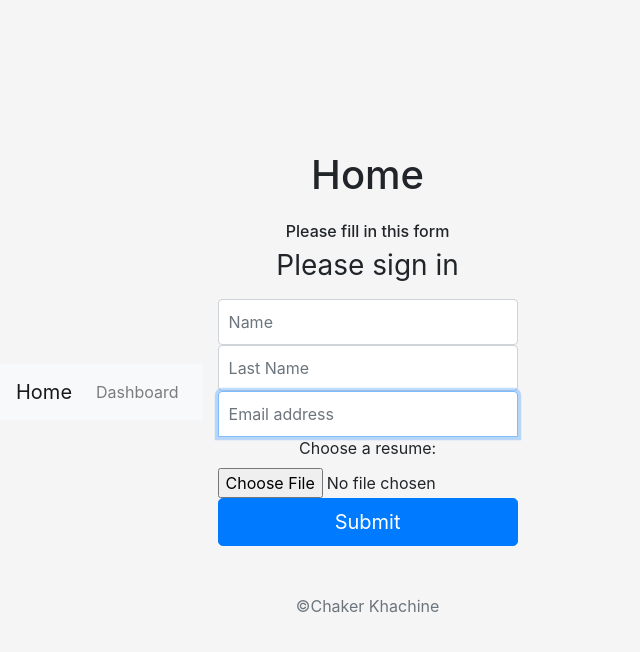
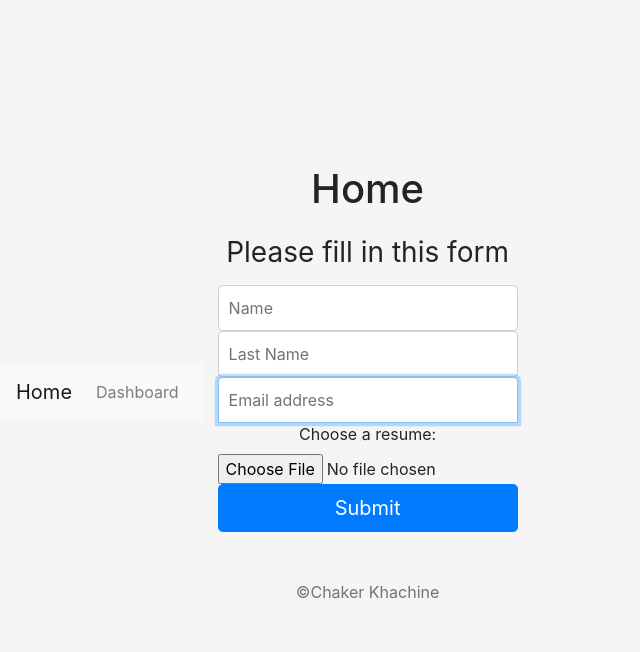
Before and after one commit to la5chine/Resume-Parser, a Flask app: template pdf_Flask/app/templates/public/index.html in a window 1280 px wide. Shown: the top 652 px of the page, without its empty margins (0-640 px from the left). Run offline with Flask 2, Linux system fonts and the light colour scheme; the template is opened without the code that fills it, so the values that code supplies are empty; some libraries are stand-ins or nearby versions.

Commit message:
Update index.html

```diff
--- a/pdf_Flask/app/templates/public/index.html
+++ b/pdf_Flask/app/templates/public/index.html
@@ -14,8 +14,7 @@
 
 <body class="text-center">
   <form class="form-signin" style="width: 100%;max-width: 330px; padding: 15px;margin: auto;" action="/submit" method="POST">
-    <h6>Please fill in this form </h6>
-<h1 class="h3 mb-3 font-weight-normal">Please sign in</h1>
+    <h6 class="h3 mb-3 font-weight-normal">Please fill in this form </h6>
 <label for="inputName" class="sr-only">Name</label>
 <input type="text" name="inputName" class="form-control" placeholder="Name" required>
 <label for="inputLName" class="sr-only">Last Name</label>
```
